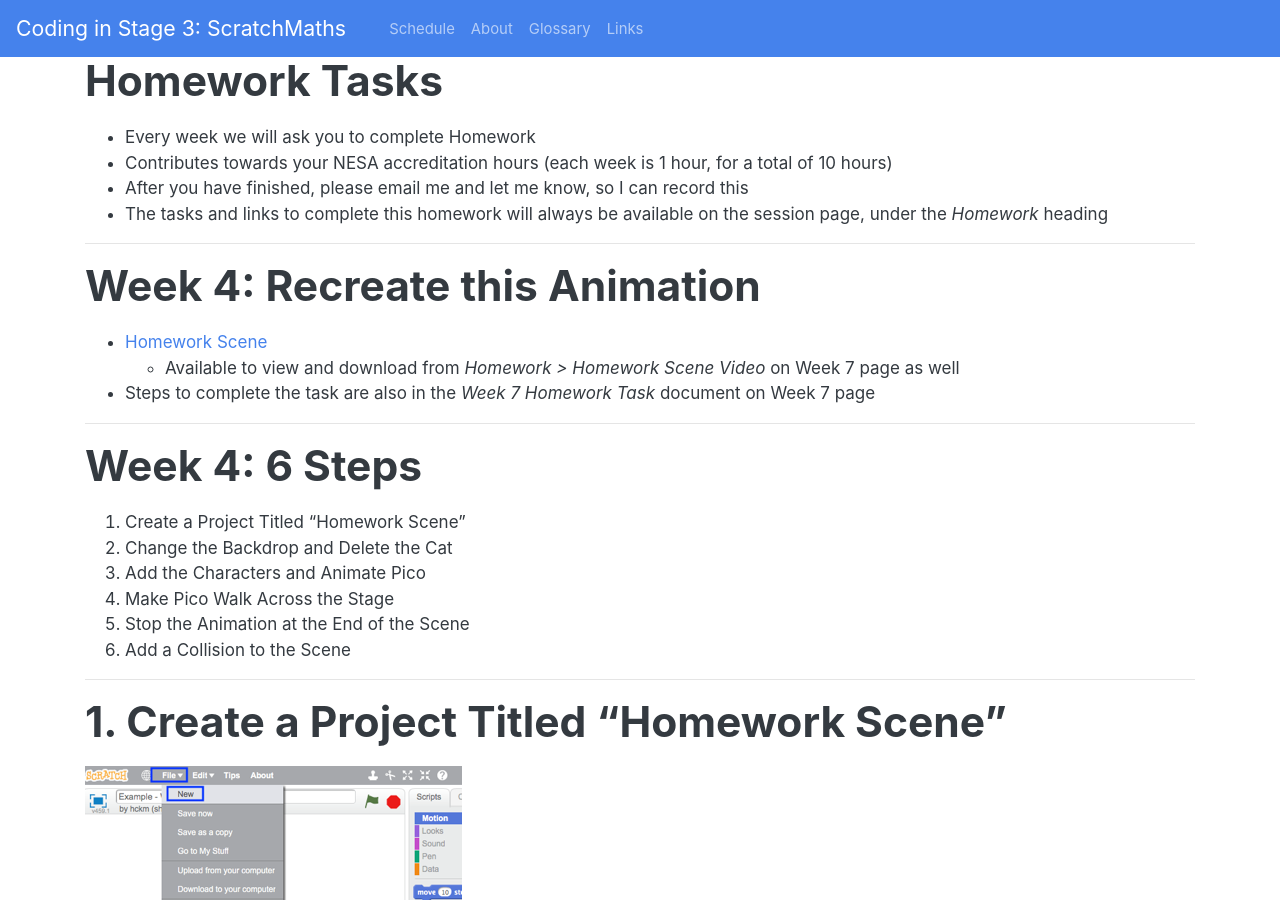
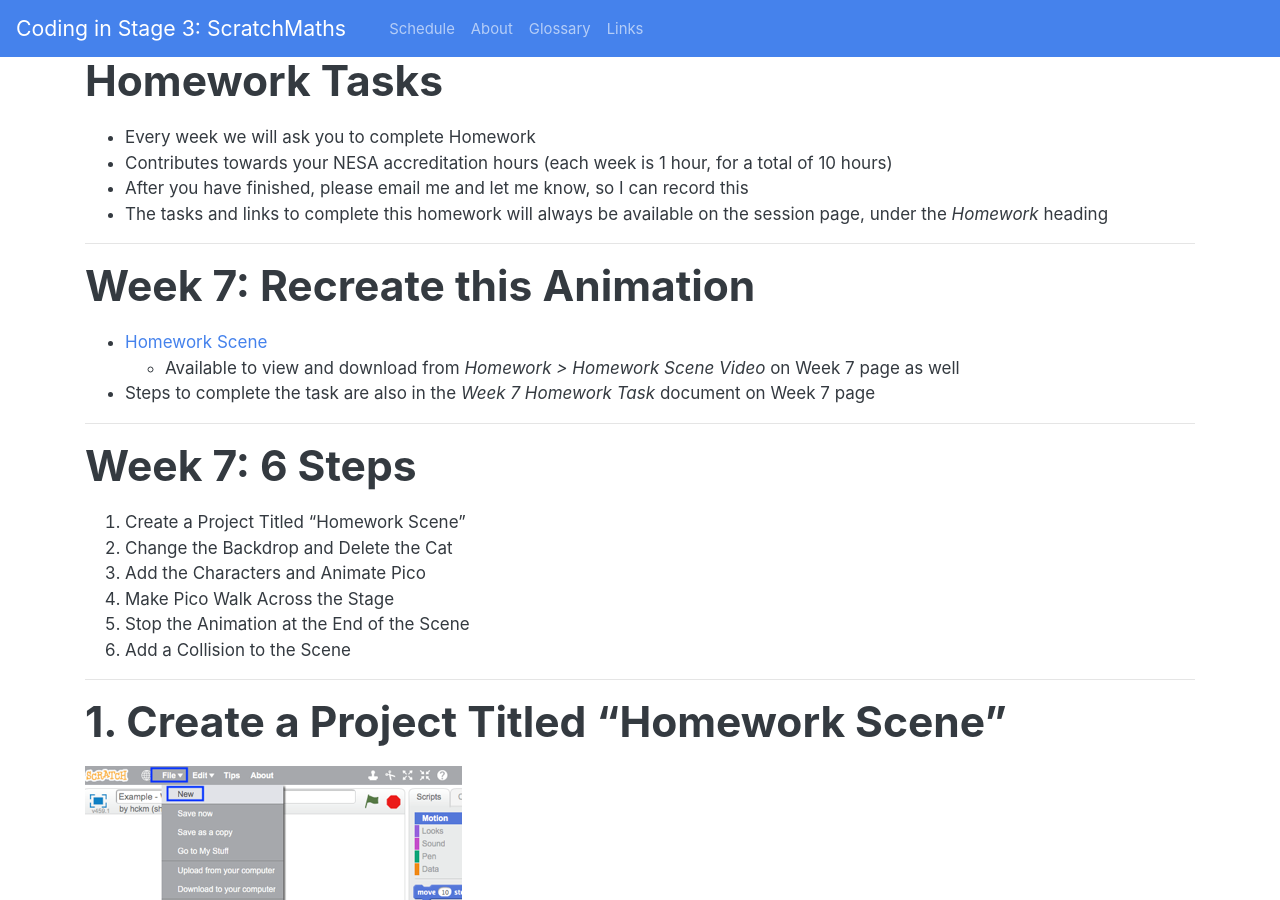
Before and after one commit to cs4s/2018, a Jekyll site: the page built from maths/week-7/presentations/session_end.md, in a window 1280 px wide and 900 px high, scrolled down 567 px. Built offline with Jekyll 4.4.1, drawn with Linux system fonts in a browser that asks for light colours; our own code applies the rules of GitHub Pages for plain Markdown files.

Commit message:
Fixes some typos in Week 7 maths content

```diff
--- a/maths/week-7/presentations/session_end.md
+++ b/maths/week-7/presentations/session_end.md
@@ -29,7 +29,7 @@
 ---
 
 
-# Week 4: Recreate this Animation
+# Week 7: Recreate this Animation
 
 - [Homework Scene](https://drive.google.com/uc?export=view&id=14j_xri6AQ9PjI6ntL6rSdENcgQ2lxLBk)
     - Available to view and download from *Homework > Homework Scene Video* on Week 7 page as well
@@ -37,7 +37,7 @@
 
 ---
 
-# Week 4: 6 Steps
+# Week 7: 6 Steps
 
 1. Create a Project Titled "Homework Scene"
 2. Change the Backdrop and Delete the Cat
```
Also changed, not shown: maths/week-7/index.md (+1 -1 lines).
